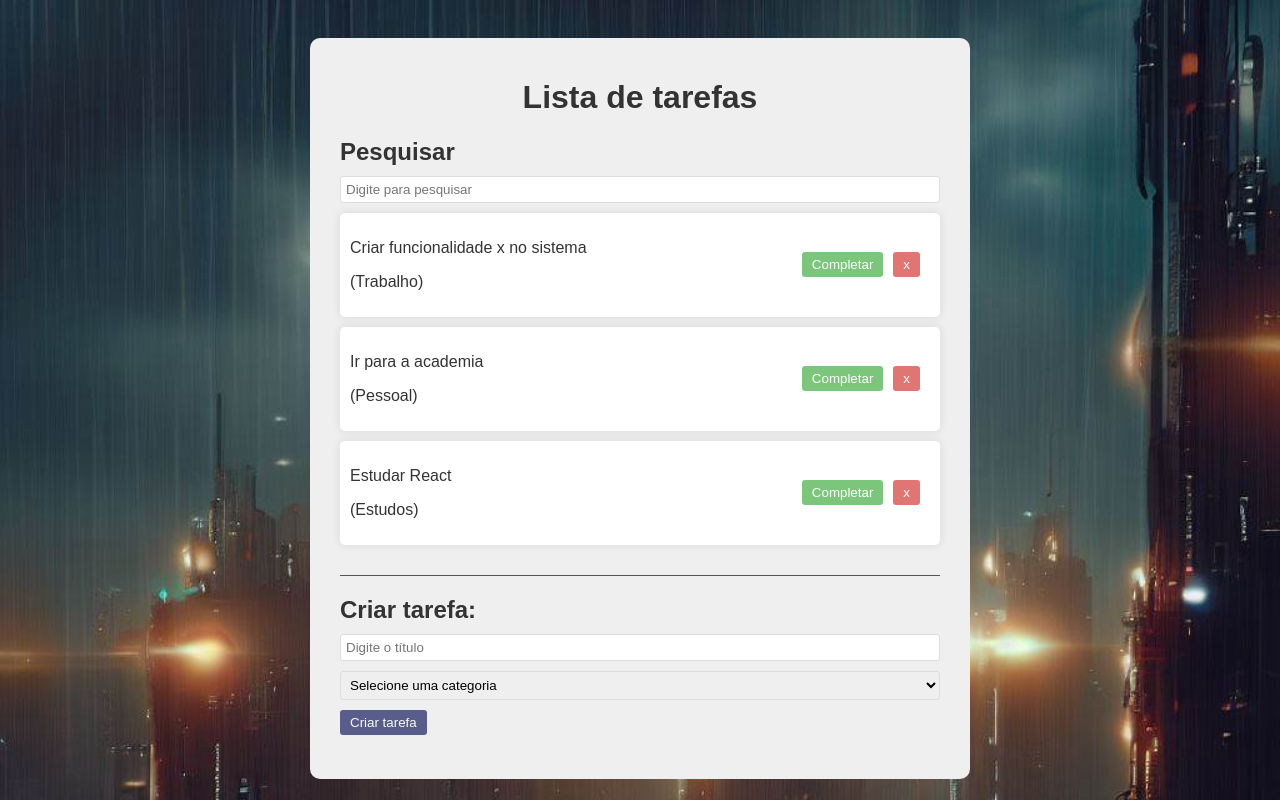
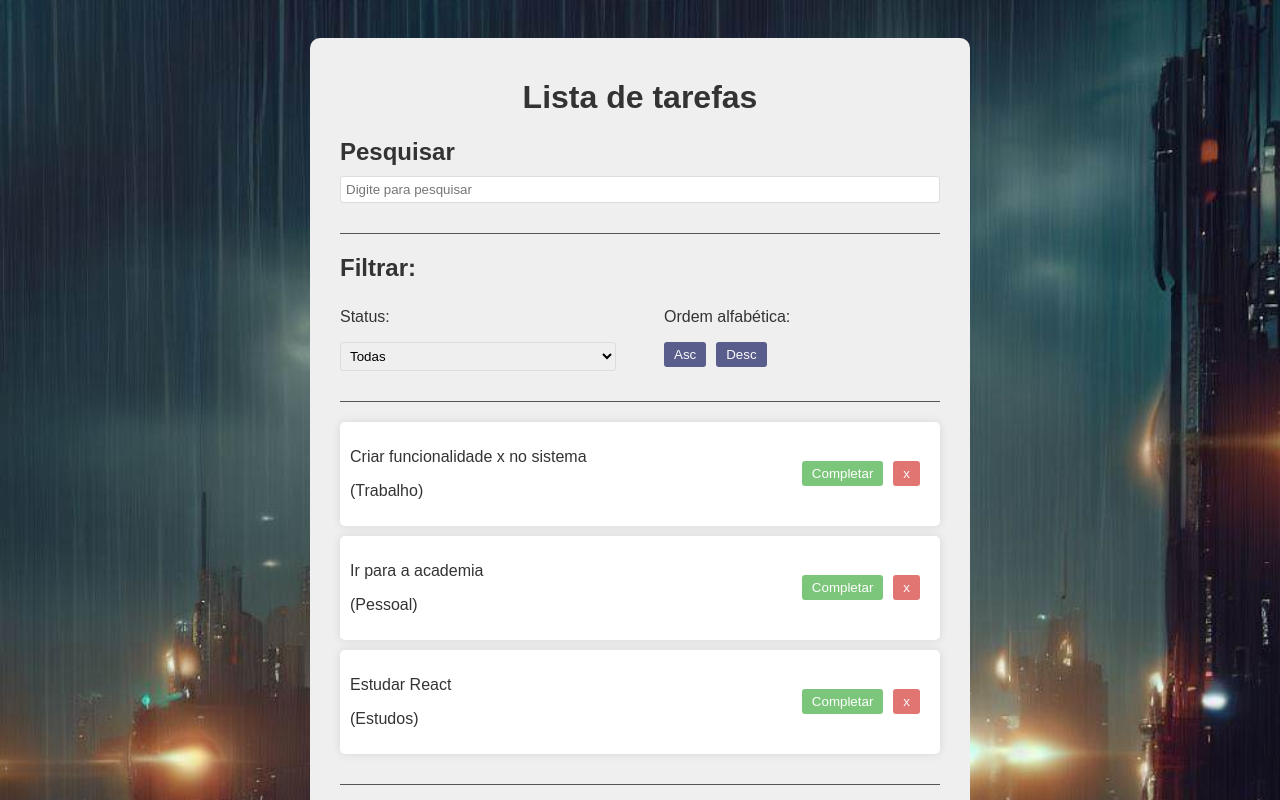
Before and after one commit to vanderleik/todo, a React (Vite) app: page / in a window 1280 px wide. Shown: the top 800 px of the page. Built offline with nearby package versions, Linux system fonts and the light colour scheme.

Commit message:
Criando filtro para as tarefas

```diff
--- a/src/App.css
+++ b/src/App.css
@@ -86,3 +86,19 @@
   border-radius: 3px;
   width: 100%;
 }
+
+.filter, .search {
+  border-bottom: 1px solid #555;
+  margin-bottom: 20px;
+  padding-bottom: 20px;
+}
+
+.filter-options {
+  display: flex;
+  justify-content: space-between;
+  gap: 3rem;
+}
+
+.filter-options div {
+  flex: 1 1 0;
+}
--- a/src/App.jsx
+++ b/src/App.jsx
@@ -3,6 +3,7 @@
 import Todo from './components/Todo';
 import TodoForm from './components/TodoForm';
 import Search from './components/Search';
+import Filter from './components/Filter';
 
 import "./App.css";
 
@@ -58,6 +59,7 @@
     <div className='app'>
       <h1>Lista de tarefas</h1>
       <Search search={search} setSearch={setSearch}/>
+      <Filter />
       <div className='todo-list'>
         {
           todos.filter((todo) => todo.text.toLowerCase().includes(search.toLowerCase())).map((todo) => (
--- /dev/null
+++ b/src/components/Filter.jsx
@@ -0,0 +1,24 @@
+const Filter = () => {
+  return (
+    <div className="filter">
+        <h2>Filtrar:</h2>
+        <div className="filter-options">
+            <div>
+                <p>Status:</p>
+                <select>
+                    <option value="All">Todas</option>
+                    <option value="Completed">Completas</option>
+                    <option value="Incomplete">Incompletas</option>
+                </select>
+            </div>
+            <div>
+                <p>Ordem alfabética:</p>
+                <button>Asc</button>
+                <button>Desc</button>
+            </div>
+        </div>
+    </div>
+  )
+}
+
+export default Filter
```
